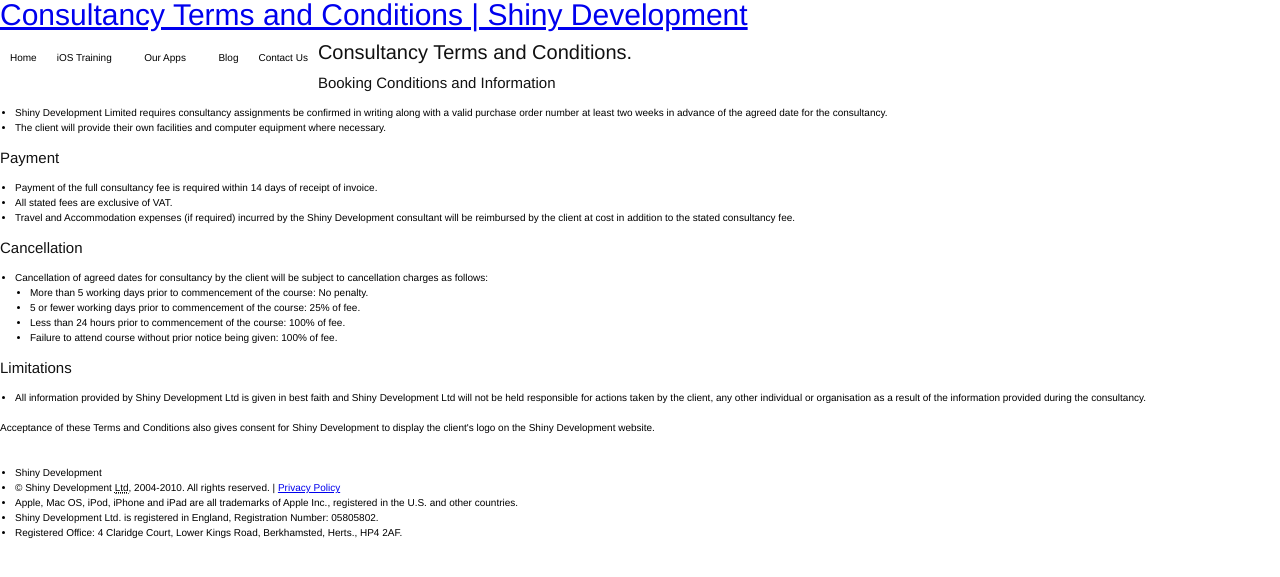
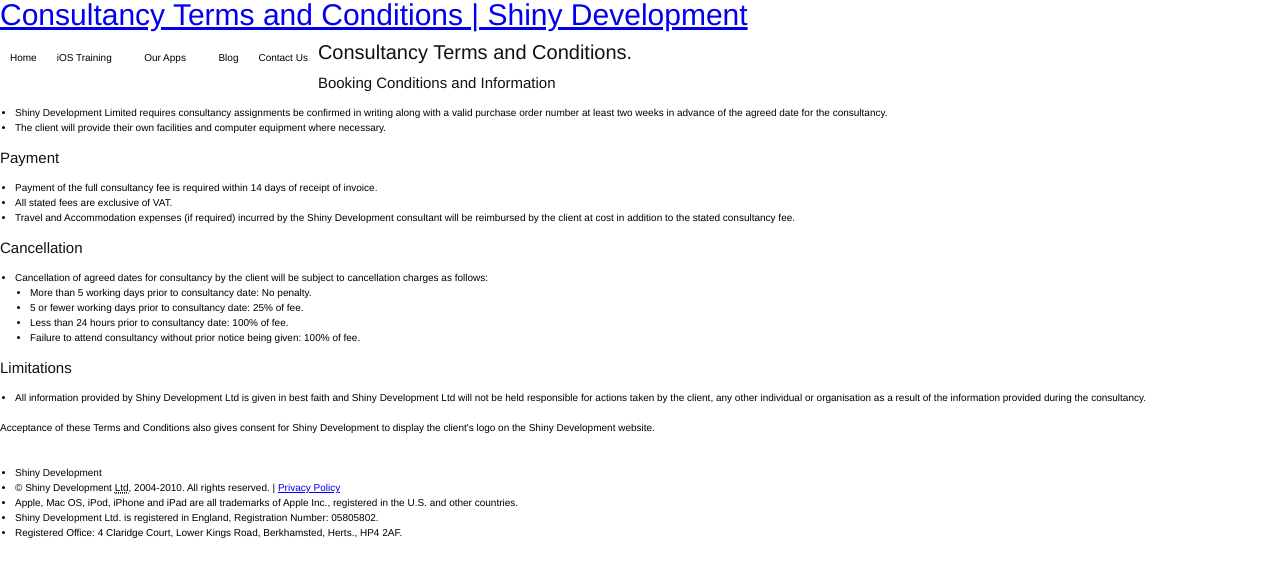
Before and after one commit to shinydevelopment/ShinyDevelopment-Holding, a Jekyll site: the page built from consultancy-terms.html, in a window 1280 px wide. Shown: the top 577 px of the page. Built offline with Jekyll 4.4.1, drawn with Linux system fonts in a browser that asks for light colours; Markdown is read by kramdown in place of the engine named in the settings; comment, search, counter and statistics services are not loaded.

Commit message:
Fixed cancellation copy as wording incorrect.

```diff
--- a/consultancy-terms.html
+++ b/consultancy-terms.html
@@ -24,10 +24,10 @@
       <ul>
         <li>Cancellation of agreed dates for consultancy by the client will be subject to cancellation charges as follows:
           <ul>
-            <li>More than 5 working days prior to commencement of the course: No penalty.</li>
-            <li>5 or fewer working days prior to commencement of the course: 25% of fee.</li>
-            <li>Less than 24 hours prior to commencement of the course: 100% of fee.</li>
-            <li>Failure to attend course without prior notice being given: 100% of fee.</li>
+            <li>More than 5 working days prior to consultancy date: No penalty.</li>
+            <li>5 or fewer working days prior to consultancy date: 25% of fee.</li>
+            <li>Less than 24 hours prior to consultancy date: 100% of fee.</li>
+            <li>Failure to attend consultancy without prior notice being given: 100% of fee.</li>
           </ul>
         </li>
       </ul>
```
